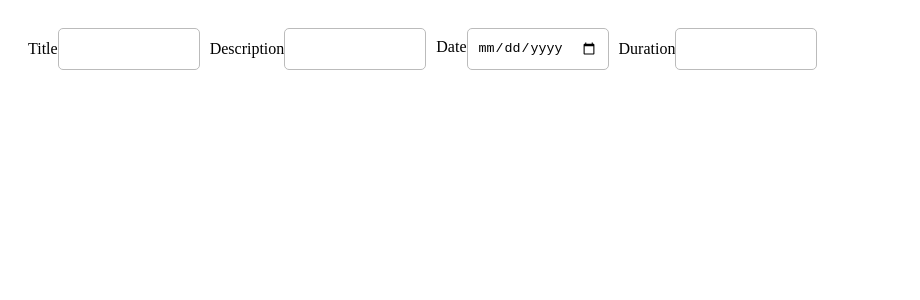
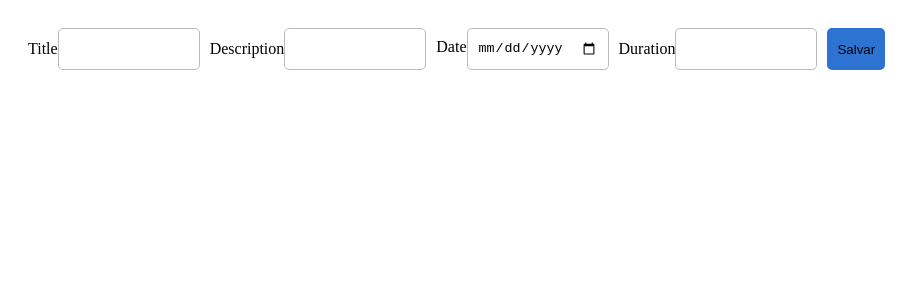
Before and after one commit to jefim9413/calendario-front, a React (Create React App) app: page / in a window 1280 px wide. Shown: the top 300 px of the page, without its empty margins (0-920 px from the left). Built offline with nearby package versions, Linux system fonts and the light colour scheme.

Commit message:
adicionando botão de salvar

```diff
--- a/src/components/Form.js
+++ b/src/components/Form.js
@@ -57,6 +57,7 @@ const Form = ()=> {
                 <Label>Duration</Label>
                 <Input name="duration"/>
             </InputArea>
+            <Button type="submit"> Salvar </Button>
         </FormContainer>
     )
 }
```
